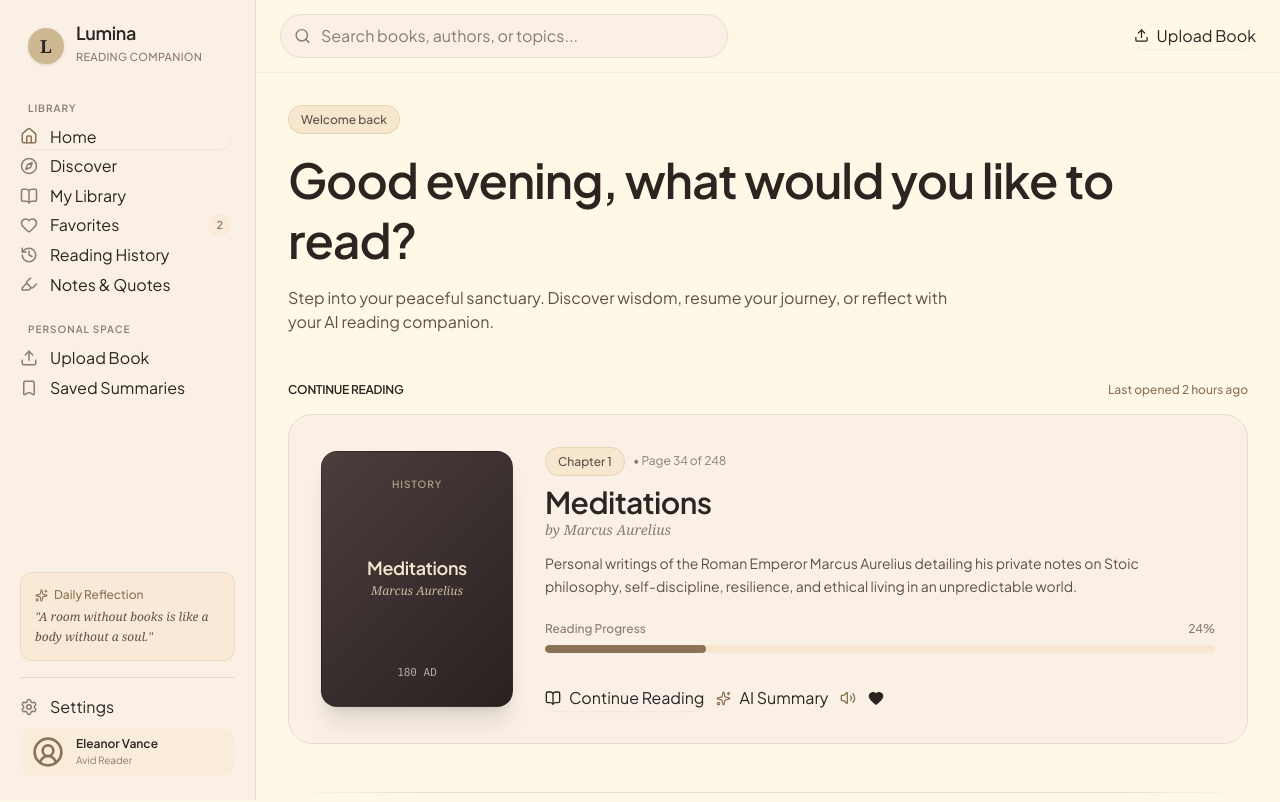
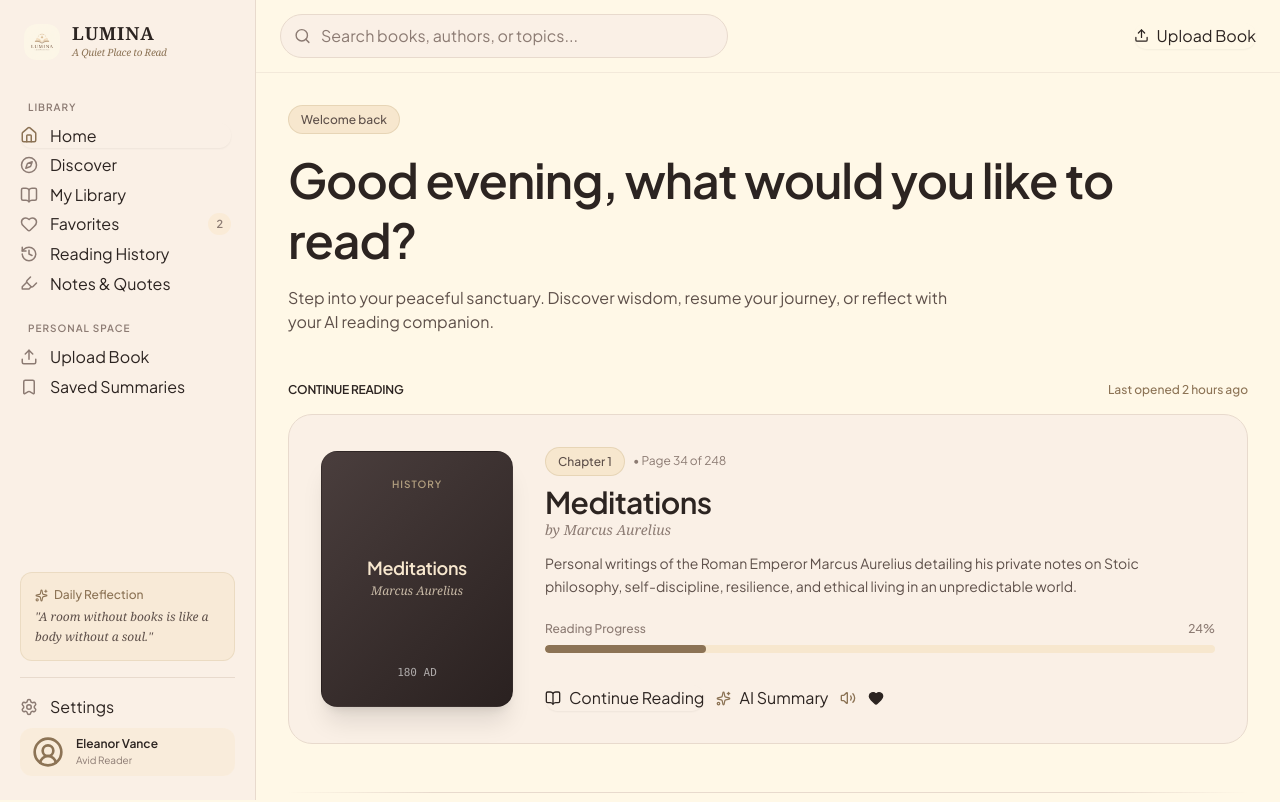
Before and after one commit to TiffanyThienny/Lumina, a React (Vite) app: page / in a window 1280 px wide. Shown: the top 802 px of the page. Built offline with nearby package versions, Linux system fonts and the light colour scheme.

Commit message:
style: update official Lumina logo asset and brand component

```diff
--- a/src/components/Header.tsx
+++ b/src/components/Header.tsx
@@ -1,6 +1,7 @@
 import React from 'react';
 import { Search, Upload, BookOpen } from 'lucide-react';
 import { useLibrary } from '../context/LibraryContext';
+import { LuminaLogo } from './LuminaLogo';
 
 export const Header: React.FC = () => {
   const { currentView, searchQuery, setSearchQuery, navigateTo } = useLibrary();
@@ -15,12 +16,9 @@ export const Header: React.FC = () => {
       {/* Mobile Brand Logo */}
       <div
         onClick={() => navigateTo('home')}
-        className="flex md:hidden items-center gap-2 cursor-pointer"
+        className="flex md:hidden items-center cursor-pointer"
       >
-        <div className="w-8 h-8 rounded-full bg-[#CDB891] text-[#2C2421] flex items-center justify-center font-serif text-sm font-bold">
-          L
-        </div>
-        <span className="font-serif font-semibold text-base text-[#2C2421]">Lumina</span>
+        <LuminaLogo size="sm" showText={true} />
       </div>
 
       {/* Global Search Bar */}
--- /dev/null
+++ b/src/components/LuminaLogo.tsx
@@ -0,0 +1,43 @@
+import React from 'react';
+
+interface LuminaLogoProps {
+  size?: 'sm' | 'md' | 'lg';
+  showText?: boolean;
+  className?: string;
+}
+
+export const LuminaLogo: React.FC<LuminaLogoProps> = ({
+  size = 'md',
+  showText = true,
+  className = ''
+}) => {
+  const iconSizes = {
+    sm: 'w-7 h-7',
+    md: 'w-9 h-9',
+    lg: 'w-14 h-14'
+  };
+
+  return (
+    <div className={`inline-flex items-center gap-3 ${className}`}>
+      {/* Official Lumina Logo Icon / Image */}
+      <div className={`${iconSizes[size]} rounded-xl overflow-hidden shrink-0 flex items-center justify-center`}>
+        <img
+          src="/logo.png"
+          alt="Lumina Logo"
+          className="w-full h-full object-cover rounded-xl"
+        />
+      </div>
+
+      {showText && (
+        <div className="flex flex-col">
+          <span className="font-serif text-lg font-bold text-[#2C2421] tracking-wider uppercase leading-none">
+            LUMINA
+          </span>
+          <span className="text-[10px] font-serif italic text-[#8C7355] tracking-tight mt-0.5">
+            A Quiet Place to Read
+          </span>
+        </div>
+      )}
+    </div>
+  );
+};
--- a/src/components/Sidebar.tsx
+++ b/src/components/Sidebar.tsx
@@ -13,6 +13,7 @@ import {
   Highlighter
 } from 'lucide-react';
 import { useLibrary } from '../context/LibraryContext';
+import { LuminaLogo } from './LuminaLogo';
 import type { PageView } from '../types';
 
 export const Sidebar: React.FC = () => {
@@ -37,19 +38,9 @@ export const Sidebar: React.FC = () => {
       {/* Brand Logo */}
       <div
         onClick={() => navigateTo('home')}
-        className="flex items-center gap-3 mb-8 cursor-pointer px-2 group"
+        className="mb-8 cursor-pointer px-1 group transition-transform hover:scale-102"
       >
-        <div className="w-9 h-9 rounded-full bg-[#CDB891] text-[#2C2421] flex items-center justify-center font-serif text-lg font-bold shadow-sm transition-transform group-hover:scale-105">
-          L
-        </div>
-        <div>
-          <h1 className="font-serif font-semibold text-lg text-[#2C2421] tracking-tight leading-none">
-            Lumina
-          </h1>
-          <span className="text-[11px] text-[#8C7B73] font-medium tracking-wide uppercase">
-            Reading Companion
-          </span>
-        </div>
+        <LuminaLogo size="md" showText={true} />
       </div>
 
       {/* Main Navigation */}
```
Also changed, not shown: public/logo.png (added), src/assets/logo.png (added).
